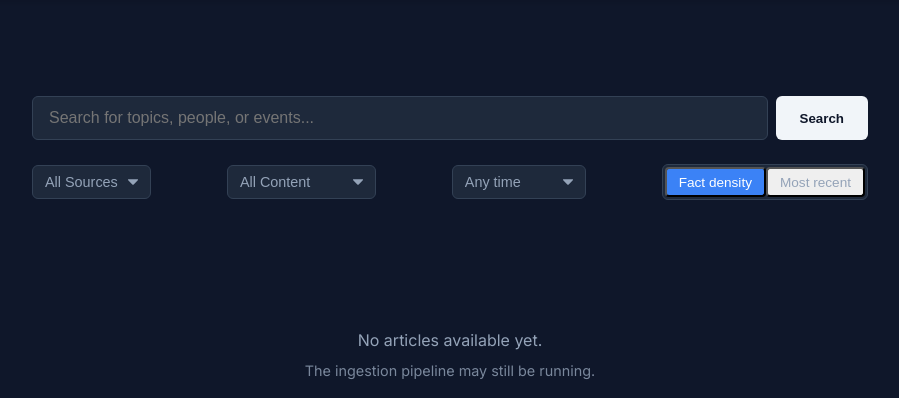
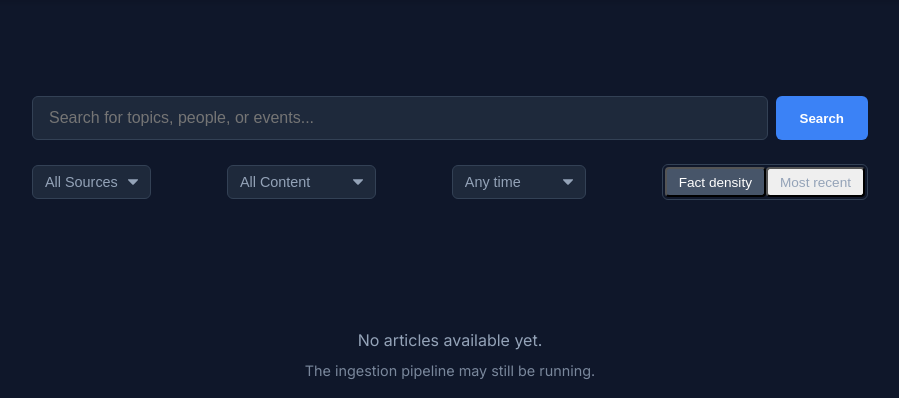
Before and after one commit to hitromudr/factfeed, a Python web app: template factfeed/templates/search.html in a window 1280 px wide. Shown: the part 69-467 px from the top of the page, without its empty margins (190-1089 px from the left). Run offline with Jinja, Linux system fonts and the light colour scheme; the template is opened without the code that fills it, so the values that code supplies are empty.

Commit message:
style(ui): Soften search and sort button colors in dark mode to reduce glare

```diff
--- a/factfeed/static/style.css
+++ b/factfeed/static/style.css
@@ -350,17 +350,17 @@ header {
 
 .search-bar button {
     padding: 0 1.5rem;
-    background-color: var(--text-main); /* Inverted for high contrast */
-    color: var(--bg-body);
+    background-color: var(--primary-color);
+    color: #ffffff;
     border: none;
     border-radius: var(--radius-sm);
     font-weight: 600;
     cursor: pointer;
-    transition: opacity 0.2s;
+    transition: background-color 0.2s;
 }
 
 .search-bar button:hover {
-    opacity: 0.9;
+    background-color: var(--primary-hover);
 }
 
 .filter-row {
@@ -388,7 +388,7 @@ header {
 
 .sort-toggle {
     display: flex;
-    background-color: var(--bg-card);
+    background-color: var(--bg-body); /* Darker inset background */
     border: 1px solid var(--border-color);
     border-radius: var(--radius-sm);
     padding: 2px;
@@ -406,11 +406,12 @@ header {
 
 .sort-btn:hover {
     color: var(--text-main);
+    background-color: rgba(255, 255, 255, 0.05);
 }
 
 .sort-btn.active {
-    background-color: var(--primary-color);
-    color: white;
+    background-color: var(--secondary-color);
+    color: #ffffff;
 }
 
 /* --- Article Cards (Dashboard Style) --- */
```
